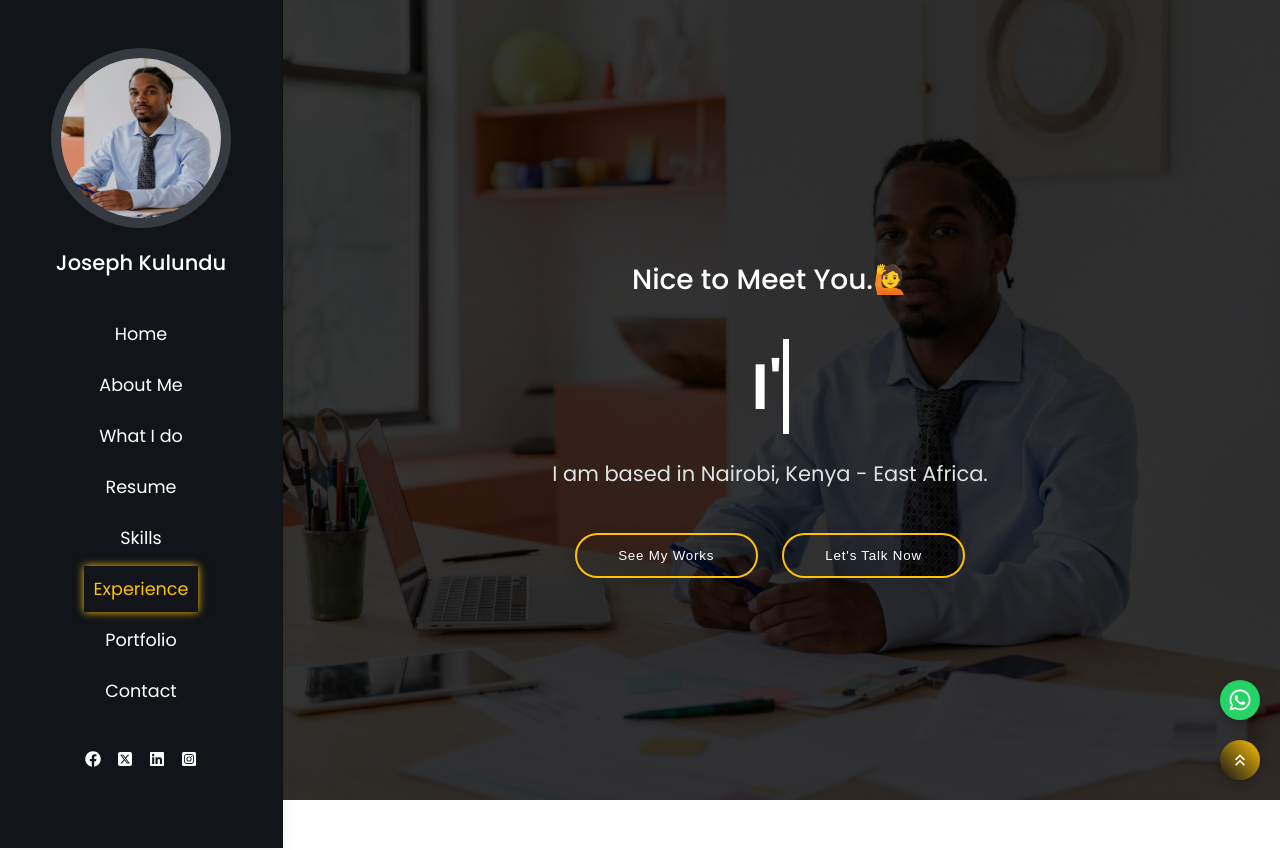
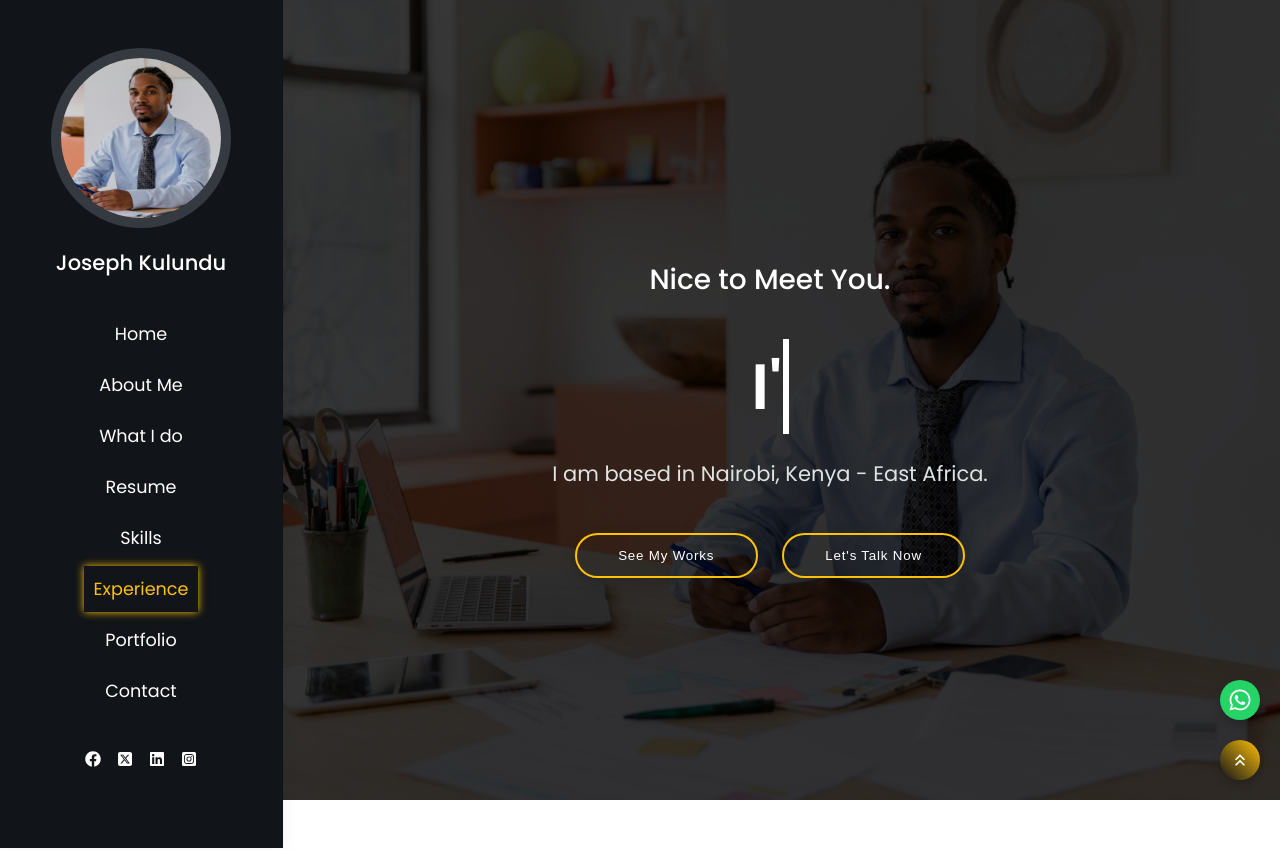
Before and after one commit to JOHNINDAKWA/joseph-kulundu-portfolio, a React (Create React App) app: page / in a window 1280 px wide. Shown: the top 850 px of the page. Built offline with nearby package versions, Linux system fonts and the light colour scheme.

Commit message:
adjusted the header background attachment

```diff
--- a/src/sections/Header/Header.jsx
+++ b/src/sections/Header/Header.jsx
@@ -35,7 +35,7 @@ const Header = () => {
   return (
     <section className="header" id='home'>
       <div className="overlay">
-        <h4>Nice to Meet You.🙋</h4>
+        <h4>Nice to Meet You.</h4>
         <h1 className="animated-text">{currentText}</h1>
         <p>I am based in Nairobi, Kenya - East Africa.</p>
         <div className="buttons">
```
